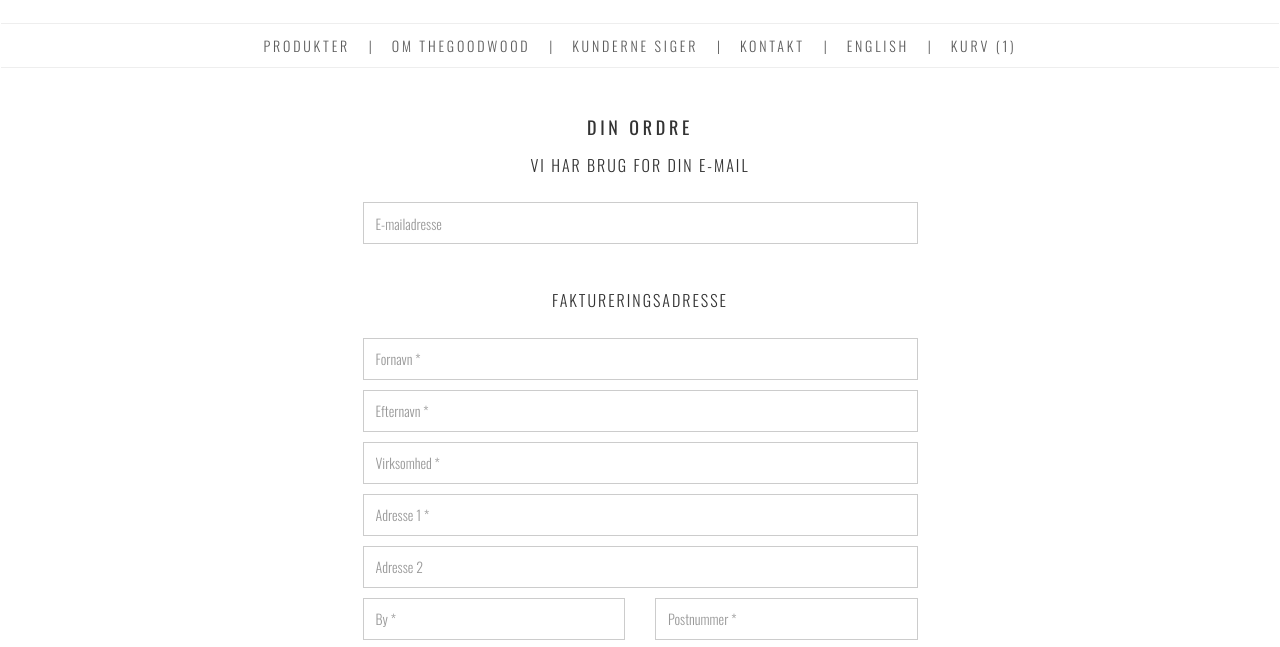
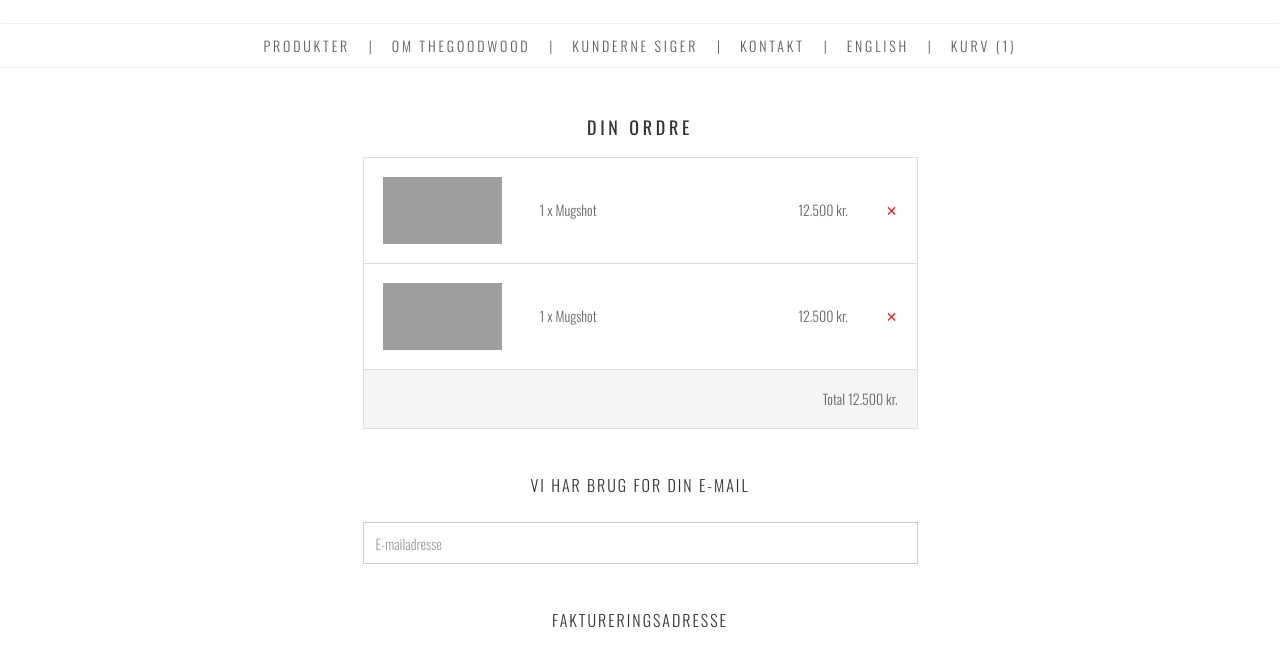
Before and after one commit to SebastianNord/Goodwood, a website: page kurv.html in a window 1280 px wide. Shown: the part 73-720 px from the top of the page. Drawn offline with nearby package versions, Linux system fonts and the light colour scheme; some packages are replaced by stand-ins of ours; grey boxes are pictures that could not be loaded.

Commit message:
Shopping-cart done

```diff
--- a/kurv.html
+++ b/kurv.html
@@ -84,12 +84,58 @@
     <!-- Shop section -->
     <section class="container content-section text-center">
         <div class="row">
-            <div class="col-sm-6 col-sm-offset-3">
-                <h2>Din ordre</h2>
-            </div>
+            <form action="#" method="post">
+              <div class="col-sm-8 col-sm-offset-2 col-md-6 col-md-offset-3 col-md-6 col-md-offset-3">
+                  <h2>Din ordre</h2>
+              </div>
 
-            <form>
-              <div class="col-sm-6 col-sm-offset-3">
+              <div class="col-sm-8 col-sm-offset-2 col-md-6 col-md-offset-3">
+                <div class="panel panel-default shopping-cart">
+                  <!-- Default panel contents -->
+                  <div class="table-responsive">
+                    <table id="shopping-cart-table" class="table cart-table">
+                      <tbody>
+                        <tr class="cart-item">
+                          <td class="cart-image">
+                            <a href="" title="" class="product-image">
+                              <img class="product__image" src="http://lorempixel.com/119/67/" alt="">
+                            </a>
+                          </td>
+                          <td class="cart-name">
+                            <span class="product-name">1 x Mugshot</span>
+                          </td>
+                          <td class="cart-price">
+                            <span class="price">12.500 kr.</span>
+                          </td>
+                          <td class="cart-delete">
+                            <a href="#" title="Fjern vare" class="btn-remove">&#10005;</a>
+                          </td>
+                        </tr>
+                        <tr class="cart-item">
+                          <td class="cart-image">
+                            <a href="" title="" class="product-image">
+                              <img class="product__image" src="http://lorempixel.com/119/67/" alt="">
+                            </a>
+                          </td>
+                          <td class="cart-name">
+                            <span class="product-name">1 x Mugshot</span>
+                          </td>
+                          <td class="cart-price">
+                            <span class="price">12.500 kr.</span>
+                          </td>
+                          <td class="cart-delete">
+                            <a href="#" title="Fjern vare" class="btn-remove">&#10005;</a>
+                          </td>
+                        </tr>
+                      </tbody>
+                    </table>
+                  </div>
+                  <div class="panel-footer"><span class="price">Total 12.500 kr.</span></div>
+                </div>
+              </div>
+
+
+              <div class="col-sm-8 col-sm-offset-2 col-md-6 col-md-offset-3">
                 <h3>Vi har brug for din e-mail</h3>
                 <div class="form-group input__single">
                   <label class="sr-only" for="email">E-mailadresse</label>
@@ -123,19 +169,19 @@
                   <input type="textfield" class="form-control" id="adress2" placeholder="Adresse 2">
                 </div>
               </div>
-              <div class="col-sm-3 col-sm-offset-3">
+              <div class="col-sm-4 col-sm-offset-2 col-md-3 col-md-offset-3">
                 <div class="form-group">
                   <label class="sr-only" for="city">By</label>
                   <input type="textfield" class="form-control" id="city" placeholder="By *">
                 </div>
               </div>
-              <div class="col-sm-3">
+              <div class="col-sm-4 col-md-3">
                 <div class="form-group">
                   <label class="sr-only" for="postalcode">Postnummer</label>
                   <input type="textfield" class="form-control" id="postalcode" placeholder="Postnummer *">
                 </div>
               </div>
-              <div class="col-sm-6 col-sm-offset-3">
+              <div class="col-sm-8 col-sm-offset-2 col-md-6 col-md-offset-3">
                 <div class="form-group">
                   <label class="sr-only" for="country">Land</label>
                   <input type="textfield" class="form-control" id="country" placeholder="Land *">
@@ -162,8 +208,8 @@
           </form>
         </div>
         <div class="row">
-          <div class="col-sm-6 col-sm-offset-3">
-            <button type="button" class="btn btn-link">Shop videre</button>
+          <div class="col-sm-8 col-sm-offset-2 col-md-6 col-md-offset-3">
+            <a class="btn btn-link">Shop videre</a>
           </div>
         </div>
     </section>
--- a/src/styles/main.scss
+++ b/src/styles/main.scss
@@ -388,20 +388,9 @@ p {
 }
 
 
-
-.form-control {
-  height: 42px;
-  border-radius: 0;
-  box-shadow: none;
-  border-color: #ccc;
-}
-
-.form-group {
-  margin-bottom: 10px;
-}
-
 .product__images .product__image {
   width: 100%;
+  margin-bottom: 2px;
 }
 
 ul.banner-social-buttons {
--- a/src/styles/site/atoms/buttons/buttons.scss
+++ b/src/styles/site/atoms/buttons/buttons.scss
@@ -47,3 +47,20 @@
   outline: 3px solid #666;
   outline-offset: -3px;
 }
+
+.btn-link {
+  text-transform: capitalize;
+  color: #333;
+  text-decoration: underline;
+  &:hover {
+    color: $brand-primary;
+  }
+}
+
+.btn-remove {
+   color: $red;
+   &:hover, &:focus {
+    text-decoration:none;
+    color: $gray-base;
+   }
+}
--- a/src/styles/site/atoms/forms/forms.scss
+++ b/src/styles/site/atoms/forms/forms.scss
@@ -1,3 +1,14 @@
+.form-control {
+  height: 42px;
+  border-radius: 0;
+  box-shadow: none;
+  border-color: #ccc;
+}
+
+.form-group {
+  margin-bottom: 10px;
+}
+
 .form-group.input__single {
 	margin-bottom: 48px;
 }
--- a/src/styles/site/atoms/global/colors/colors.scss
+++ b/src/styles/site/atoms/global/colors/colors.scss
@@ -2,7 +2,7 @@
 //
 //## Gray and brand colors for use across Bootstrap.
 
-// $gray-base:     #000 !default;
+$gray-base:     #000 !default;
 // $gray-darker:   lighten($gray-base, 13.5%) !default;  // #222
 // $gray-dark:     lighten($gray-base, 20%) !default;    // #333
 // $gray:          lighten($gray-base, 33.5%) !default;  // #555
@@ -17,3 +17,4 @@ $brand-primary: #00ff00; // #337ab7
 // $brand-danger:  #d9534f !default;
 
 $facebook: #3b5998;
+$red: #ed1c24;
--- a/src/styles/site/atoms/tables/tables.scss
+++ b/src/styles/site/atoms/tables/tables.scss
@@ -0,0 +1,49 @@
+.table>tbody>tr>td,
+.table>tbody>tr>th,
+.table>tfoot>tr>td,
+.table>tfoot>tr>th,
+.table>thead>tr>td,
+.table>thead>tr>th {
+  padding: 19px;
+  line-height: 1.42857143;
+  vertical-align: middle;
+  border-top: 1px solid #ddd;
+}
+
+.shopping-cart {
+  margin-bottom: 48px;
+}
+
+.cart-table {
+  height: 42px;
+  border-radius: 0;
+  box-shadow: none;
+  border-color: #ccc;
+}
+
+.cart-image {
+  width: 157px;
+}
+
+.cart-name {
+  text-align: left;
+}
+
+.cart-price {
+  text-align: right;
+}
+
+.cart-delete {
+  width: 9px;
+}
+
+.panel {
+  border-radius: 0px;
+  box-shadow: none;
+  border-top: 0;
+}
+
+.panel-footer {
+  text-align: right;
+  padding: 19px;
+}
```
Also changed, not shown: artikel.html (+1 -1 lines), index.html (+1 -1 lines), kontakt.html (+1 -1 lines), produkt.html (+1 -1 lines), dist/styles/main.css, dist/styles/main.min.css.
